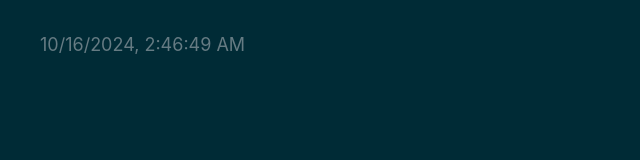
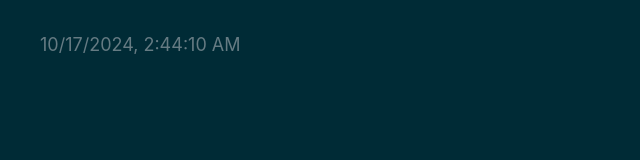
Before and after one commit to web3cave/11-Paradigm, a plain HTML site: page index.html in a window 1280 px wide. Shown: the full height of the page, 0-640 px from the left. Drawn offline with Linux system fonts and the light colour scheme.

Commit message:
deploy: 0d125e485595651792e696ab7f3ad371b7bede66

```diff
--- a/index.html
+++ b/index.html
@@ -54,8 +54,8 @@
     <!-- %after-body-begin.html% -->
 
     <footer>
-      <a class="footer-link" href="https://github.com/web3cave/11-Paradigm/actions/runs/11357941142">
-        <time id="build-timestamp" datetime="2024-10-16T02:46:49.366Z">2024-10-16T02:46:49.366Z</time>
+      <a class="footer-link" href="https://github.com/web3cave/11-Paradigm/actions/runs/11377372250">
+        <time id="build-timestamp" datetime="2024-10-17T02:44:10.909Z">2024-10-17T02:44:10.909Z</time>
       </a>
       <a class="footer-link" href="https://github.com/osmoscraft/osmosfeed">osmosfeed 1.15.1</a>
     </footer>
```
Also changed, not shown: 1 other file.
